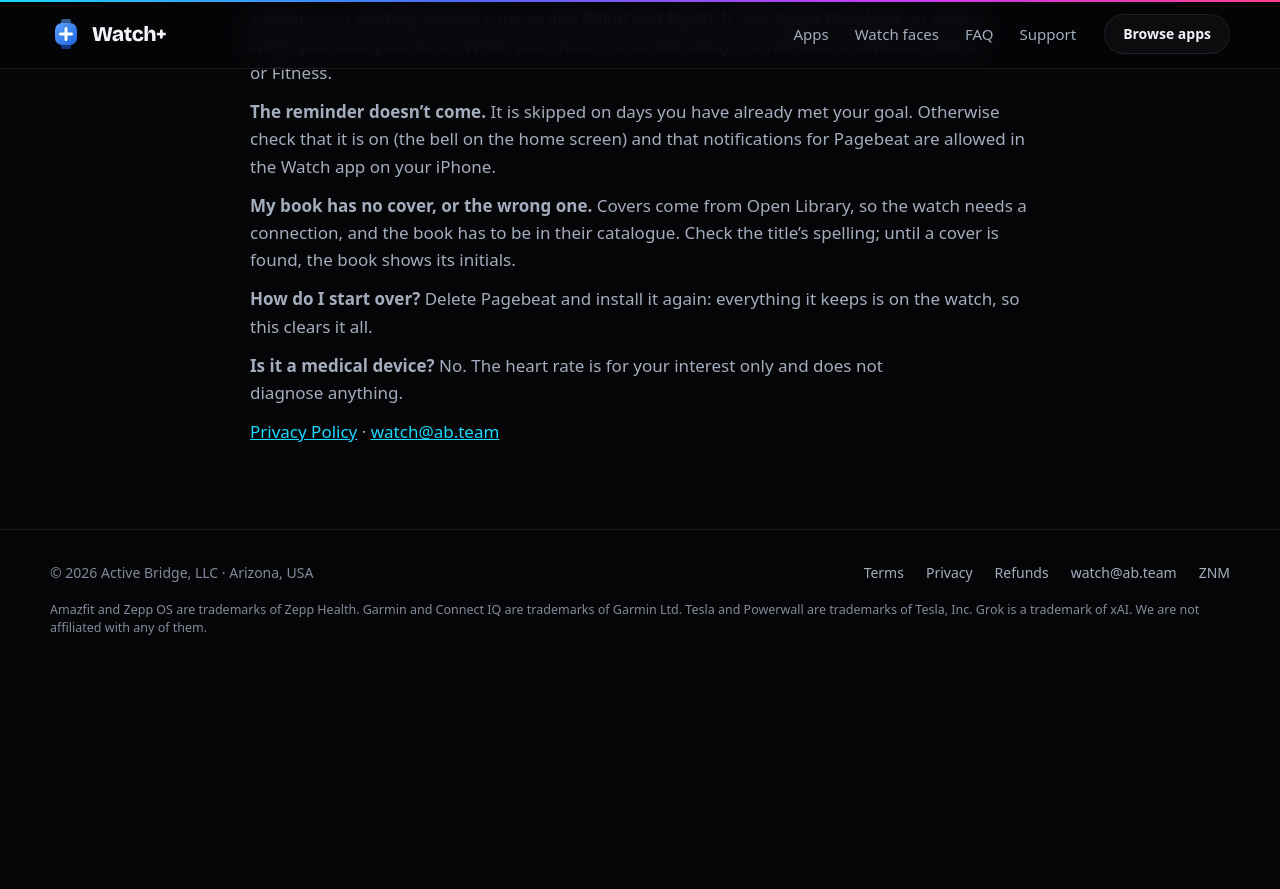
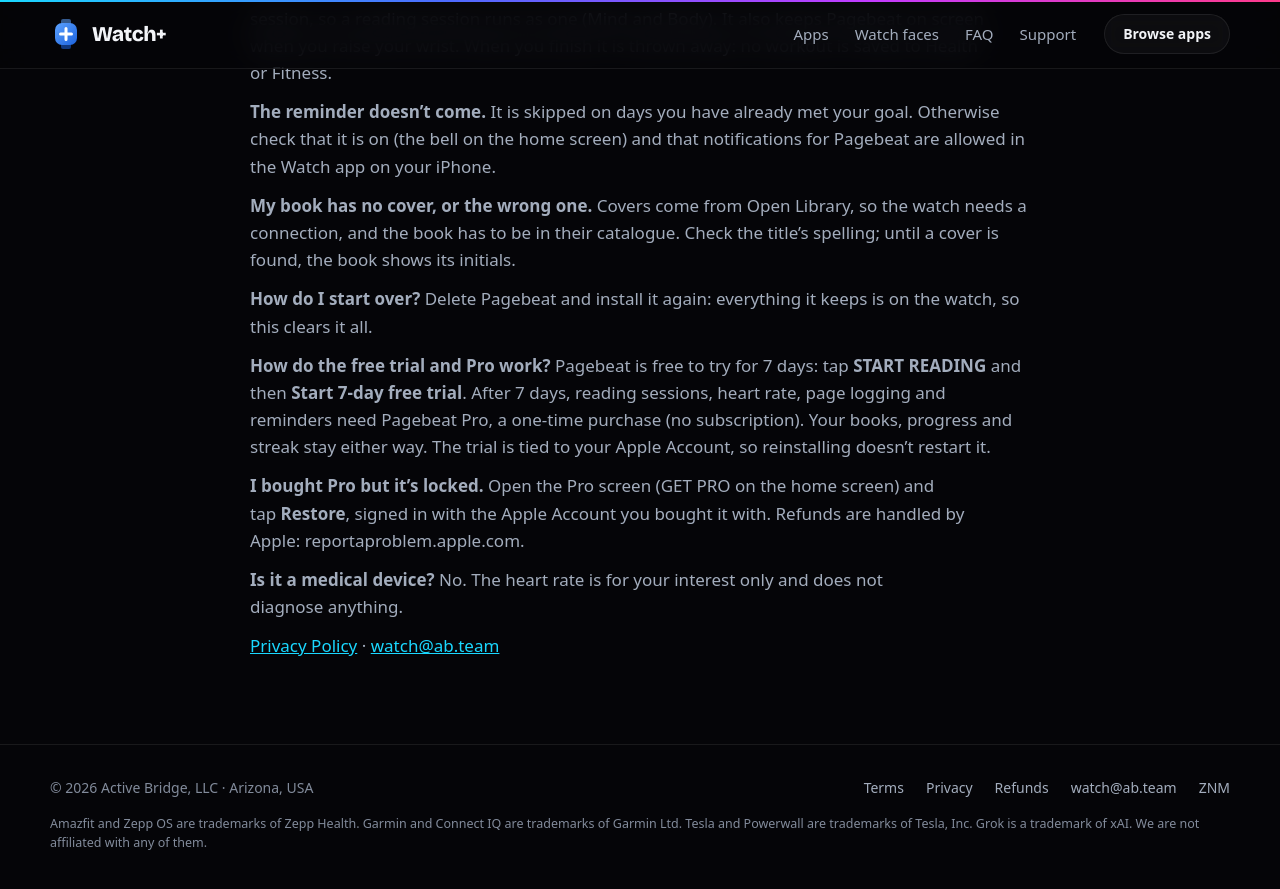
Before and after one commit to galulex/watchplus-site, a Jekyll site: the page built from pagebeat/support.md, in a window 1280 px wide and 900 px high, scrolled down 781 px. Shown: the top 889 px of the window. Built offline with Jekyll 4.4.1, drawn with Linux system fonts in a browser that asks for light colours; before the commit the page ends 1467 px from its top, so only the background shows below that.

Commit message:
Pagebeat: purchases in the privacy policy; trial, Pro and restore in support
Co-Authored-By: Claude Opus 5.5 <noreply@anthropic.com>

```diff
--- a/pagebeat/support.md
+++ b/pagebeat/support.md
@@ -44,6 +44,16 @@ catalogue. Check the title's spelling; until a cover is found, the book shows it
 **How do I start over?**
 Delete Pagebeat and install it again: everything it keeps is on the watch, so this clears it all.
 
+**How do the free trial and Pro work?**
+Pagebeat is free to try for 7 days: tap **START READING** and then **Start 7-day free trial**.
+After 7 days, reading sessions, heart rate, page logging and reminders need Pagebeat Pro, a
+one-time purchase (no subscription). Your books, progress and streak stay either way. The trial
+is tied to your Apple Account, so reinstalling doesn't restart it.
+
+**I bought Pro but it's locked.**
+Open the Pro screen (GET PRO on the home screen) and tap **Restore**, signed in with the Apple
+Account you bought it with. Refunds are handled by Apple: reportaproblem.apple.com.
+
 **Is it a medical device?**
 No. The heart rate is for your interest only and does not diagnose anything.
 
```
Also changed, not shown: pagebeat/privacy.md (+7 -0 lines).
